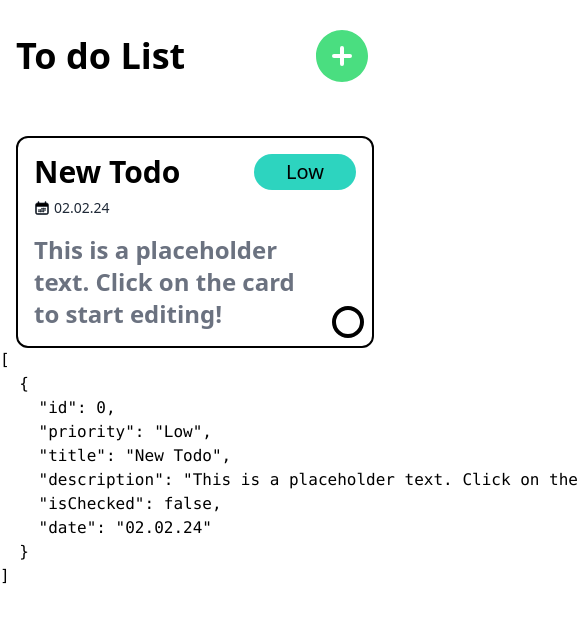
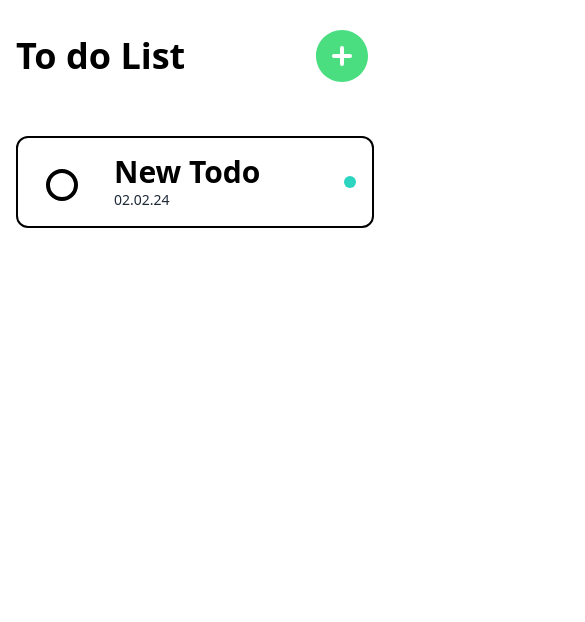
Before and after one commit to UltraMKF12/Internship-TodoApp, a Vue app: page / in a window 390 px wide. Both pictures are taken after a click on the icon 342 px from the left and 56 px from the top of the page. Shown: the top 622 px of the page, 585 px wide, since content can reach past the window. Built offline with nearby package versions, Linux system fonts and the light colour scheme.

Commit message:
ITL 19  Subtask 6 : Make the design match with figma
Also Made the mobile layout

```diff
--- a/src/App.vue
+++ b/src/App.vue
@@ -9,7 +9,6 @@
         v-model="todoList[index]"
       />
     </div>
-    <pre>{{ todoList }}</pre>
   </main>
 </template>
 
--- a/src/components/TodoCalendar.vue
+++ b/src/components/TodoCalendar.vue
@@ -1,6 +1,6 @@
 <template>
   <div class="flex items-center gap-1">
-    <CalendarDaysIcon class="size-4 stroke-gray-800" />
+    <CalendarDaysIcon class="hidden size-4 stroke-gray-800 sm:block" />
     <p class="text-sm text-gray-800">{{ date }}</p>
   </div>
 </template>
--- a/src/components/TodoListItem.vue
+++ b/src/components/TodoListItem.vue
@@ -1,19 +1,60 @@
 <template>
   <div class="relative rounded-xl border-2 border-black">
     <div
-      class="flex flex-col justify-between p-4"
+      class="flex flex-col justify-between p-4 sm:p-4"
+      :class="mobileEditModeMargin"
       @click="enterEditMode"
     >
-      <div class="flex items-start justify-between">
-        <span
-          ref="titleHTML"
-          class="break-all text-3xl font-bold"
-          :contenteditable="isEditMode"
-          >{{ item.title }}</span
-        >
+      <!-- Title and Date Calendar -->
+      <div class="flex items-center justify-between sm:items-start">
+        <div class="flex flex-col">
+          <span
+            ref="titleHTML"
+            class="break-words text-3xl font-bold text-black"
+            :class="[priorityDropdownFilter]"
+            :contenteditable="isEditMode && !isPriorityChange"
+            >{{ item.title }}</span
+          >
+          <TodoCalendar
+            :date="item.date"
+            class="sm:mb-4 sm:mt-2"
+            :class="priorityDropdownButtonFilter"
+          />
+        </div>
+
+        <!-- Mobile Mode Priority -->
+        <div class="sm:hidden">
+          <div
+            v-if="!isEditMode"
+            class="size-3 shrink-0 rounded-full"
+            :class="backgroundColor"
+          ></div>
+          <div
+            v-else
+            class="flex gap-1"
+          >
+            <TodoMobilePriorityEditRadio
+              v-model="item"
+              color="bg-teal-400"
+              priority="Low"
+            />
+            <TodoMobilePriorityEditRadio
+              v-model="item"
+              color="bg-orange-400"
+              priority="Medium"
+            />
+            <TodoMobilePriorityEditRadio
+              v-model="item"
+              color="bg-red-500"
+              priority="High"
+            />
+          </div>
+        </div>
+
+        <!-- Desktop Mode Priority -->
         <div
           v-if="!isPriorityChange"
-          class="relative select-none rounded-full py-1 text-center text-xl"
+          class="relative hidden shrink-0 select-none rounded-full py-1 text-center text-xl sm:block"
           :class="[backgroundColor, priorityBoxSize]"
           @click="openPriorityChange"
         >
@@ -31,41 +72,45 @@
           @changed-priority="closePriorityChange"
         />
       </div>
-      <TodoCalendar
-        :date="item.date"
-        class="mb-4 mt-2"
-      />
+
+      <!-- Description -->
       <div class="flex max-w-[90%] items-end justify-between gap-6">
         <span
           ref="descriptionHTML"
-          class="break-words text-2xl font-bold"
-          :class="[textColor]"
-          :contenteditable="isEditMode"
+          class="hidden break-words text-2xl font-bold sm:block"
+          :class="[textColor, priorityDropdownFilter]"
+          :contenteditable="isEditMode && !isPriorityChange"
           >{{ item.description }}</span
         >
       </div>
     </div>
+
+    <!-- Save and Delete Buttons -->
     <div
       v-if="isEditMode"
       class="flex items-end gap-2 pb-4 pl-4 pt-4"
     >
       <BaseButton
-        :disabled="false"
+        :disabled="isPriorityChange"
         text-color="text-white"
         background-color="bg-green-500"
         button-text="Save"
+        :class="priorityDropdownButtonFilter"
         @click="leaveEditMode"
       />
       <BaseButton
-        :disabled="false"
+        :disabled="isPriorityChange"
         text-color="text-black"
         background-color="bg-gray-300"
         button-text="Delete"
+        :class="priorityDropdownButtonFilter"
       />
     </div>
+
+    <!-- Checkbox -->
     <div
       v-if="!isEditMode"
-      class="absolute right-2 -translate-y-10"
+      class="absolute left-7 top-[35%] sm:left-[91%] sm:top-full sm:-translate-y-12"
     >
       <TodoCheckbox v-model="item" />
     </div>
@@ -79,6 +124,7 @@ import TodoCheckbox from '@/components/TodoCheckbox.vue'
 import BaseButton from '@/components/BaseButton.vue'
 import TodoCalendar from '@/components/TodoCalendar.vue'
 import TodoPriorityDropdown from '@/components/TodoPriorityDropdown.vue'
+import TodoMobilePriorityEditRadio from '@/components/TodoMobilePriorityEditRadio.vue'
 
 const item = defineModel<Todo>({ required: true })
 const isEditMode = ref(false)
@@ -105,6 +151,30 @@ const priorityBoxSize = computed(() => {
     return 'w-36'
   } else {
     return 'px-8'
+  }
+})
+
+const priorityDropdownFilter = computed(() => {
+  if (isPriorityChange.value) {
+    return 'text-opacity-40 select-none'
+  } else {
+    return ''
+  }
+})
+
+const priorityDropdownButtonFilter = computed(() => {
+  if (isPriorityChange.value) {
+    return 'opacity-40 hover:opacity-40 active:opacity-40 select-none'
+  } else {
+    return ''
+  }
+})
+
+const mobileEditModeMargin = computed(() => {
+  if (isEditMode.value) {
+    return ''
+  } else {
+    return 'pl-24'
   }
 })
 
--- /dev/null
+++ b/src/components/TodoMobilePriorityEditRadio.vue
@@ -0,0 +1,24 @@
+<template>
+  <label>
+    <input
+      v-model="item.priority"
+      type="radio"
+      :value="priority"
+      class="peer sr-only" />
+    <div
+      class="size-3 shrink-0 cursor-pointer rounded-full peer-checked:ring-2 peer-checked:ring-black"
+      :class="props.color"
+    ></div
+  ></label>
+</template>
+
+<script setup lang="ts">
+import { Todo, Priority } from '@/types/Todo'
+interface Props {
+  color: string
+  priority: Priority
+}
+
+const props = defineProps<Props>()
+const item = defineModel<Todo>({ required: true })
+</script>
--- a/src/components/TodoPriorityDropdown.vue
+++ b/src/components/TodoPriorityDropdown.vue
@@ -1,13 +1,13 @@
 <template>
   <div
-    class="relative w-36 select-none rounded-full border-2 border-black bg-white py-[0.1rem] text-center"
+    class="relative w-36 shrink-0 select-none rounded-full border-2 border-black bg-white py-[0.1rem] text-center"
   >
     <span class="text-xl text-black">
       {{ item.priority }}
       <span class="absolute right-1 translate-y-[-0.55rem] select-none text-2xl">⌄</span>
     </span>
     <div
-      class="absolute box-border w-32 translate-y-4 select-none rounded-xl border-2 border-black bg-white text-center"
+      class="absolute box-border w-36 translate-y-4 select-none rounded-xl border-2 border-black bg-white text-center"
     >
       <div class="flex flex-col text-xl">
         <span
```
